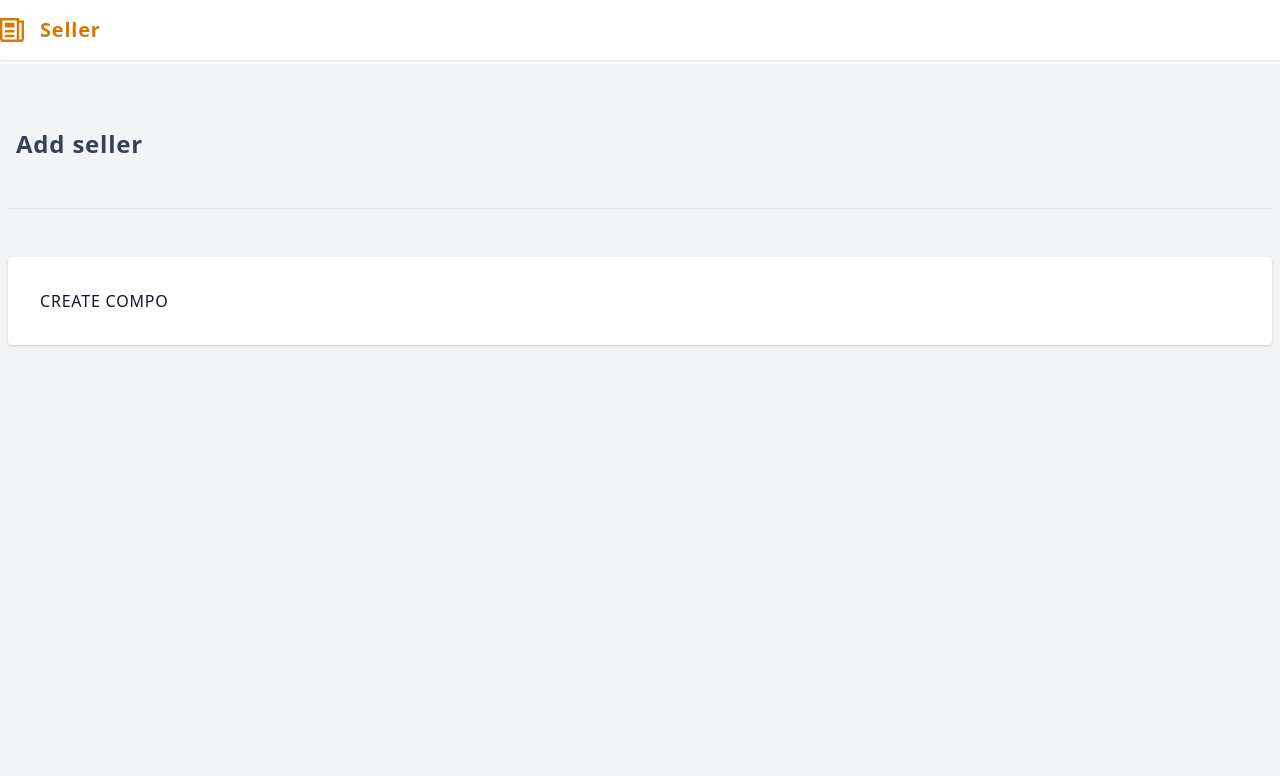
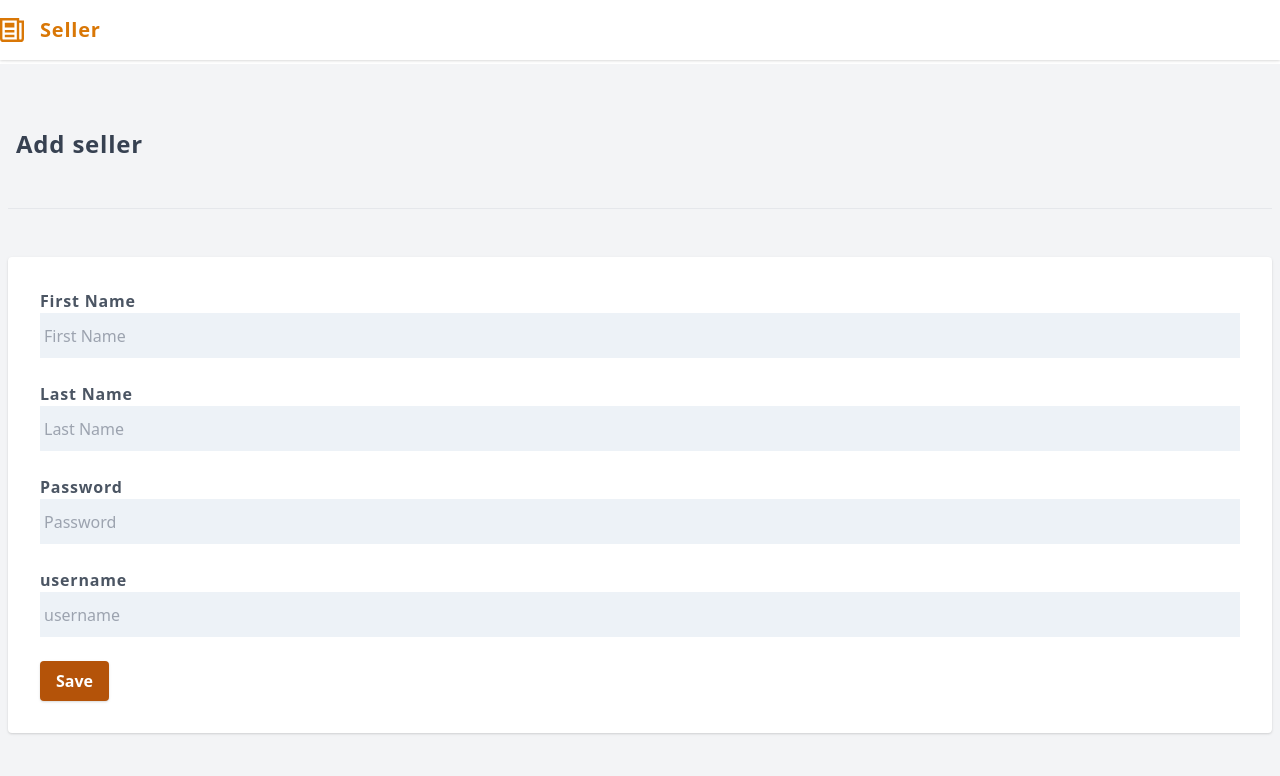
Before and after one commit to lisboaxd/fashion-store, a React (Create React App) app in the folder frontend/: page /create-seller in a window 1280 px wide. Shown: the top 776 px of the page. Built offline with nearby package versions, Linux system fonts and the light colour scheme; no server answers.

Commit message:
add create of seller

```diff
--- a/frontend/src/app/providers/rest-api.provider.ts
+++ b/frontend/src/app/providers/rest-api.provider.ts
@@ -54,7 +54,7 @@ export class RestAPIProvider {
 	): Promise<AxiosResponse<any>> => {
 		return this.axiosInstance.request({
 			method: RestAPIConstants.GET_METHOD,
-      url: RestAPIConstants.SELLER,
+			url: `${RestAPIConstants.SELLER}/`,
 			params: {
 				page,
 				limit,
@@ -65,7 +65,7 @@ export class RestAPIProvider {
 	public createSeller = (data: any): Promise<AxiosResponse<any>> => {
 		return this.axiosInstance.request({
 			method: RestAPIConstants.POST_METHOD,
-      url: RestAPIConstants.SELLER,
+			url: `${RestAPIConstants.SELLER}/`,
 			data,
 		});
 	};
@@ -76,7 +76,7 @@ export class RestAPIProvider {
 	): Promise<AxiosResponse<any>> => {
 		return this.axiosInstance.request({
 			method: RestAPIConstants.PATCH_METHOD,
-      url: `${RestAPIConstants.SELLER}/${sellerId}`,
+			url: `${RestAPIConstants.SELLER}/${sellerId}/`,
 			data,
 		});
 	};
@@ -84,7 +84,7 @@ export class RestAPIProvider {
 	public deleteSeller = (sellerId: number): Promise<AxiosResponse<any>> => {
 		return this.axiosInstance.request({
 			method: RestAPIConstants.DELETE_METHOD,
-      url: `${RestAPIConstants.SELLER}/${sellerId}`,
+			url: `${RestAPIConstants.SELLER}/${sellerId}/`,
 		});
 	};
 }
--- a/frontend/src/pages/seller/create/index.tsx
+++ b/frontend/src/pages/seller/create/index.tsx
@@ -1,6 +1,42 @@
+import { Formik, FormikProps } from "formik";
 import React from "react";
+import { useNavigate } from "react-router-dom";
+import { HTTPConstants } from "../../../app/constants/http.constants";
+import RouteConstants from "../../../app/constants/route.constants";
+import { ToastProvider } from "../../../app/providers/toast.provider";
+import { SellerService } from "../../../app/services/seller.service";
+import Loading from "../../../resources/components/loading";
+import SellerForm from "../../../resources/forms/seller";
+import { CreateSellerFormData } from "./types";
+import CreateSellerYupSchema from "./schema.yup";
+import { AxiosResponse } from "axios";
 
 const CreateSellersPage: React.FC = () => {
+	const toastProvider: ToastProvider = ToastProvider.Instance;
+	const sellerService: SellerService = SellerService.Instance;
+
+	const navigate: any = useNavigate();
+
+	async function createSeller(data: CreateSellerFormData): Promise<void> {
+		const requestResponse: AxiosResponse<any> = await sellerService.create({
+			user: data,
+		});
+
+		if (requestResponse.status === HTTPConstants.CREATED) {
+			toastProvider.success();
+
+			navigate(RouteConstants.LIST_SELLER);
+		}
+	}
+
+	async function handleSubmit(data: CreateSellerFormData): Promise<void> {
+		try {
+			await createSeller(data);
+		} catch (error) {
+			console.error(error);
+		}
+	}
+
 	return (
 		<>
 			<h1 className="flex items-center font-sans font-bold break-normal text-gray-700 px-2 text-xl mt-12 lg:mt-0 md:text-2xl">
@@ -9,7 +45,33 @@ const CreateSellersPage: React.FC = () => {
 			<hr className="bg-gray-300 my-12" />
 
 			<div className="p-8 mt-6 lg:mt-0 rounded shadow bg-white mb-40">
-				{/* TODO: Implementar FORM aqui */}CREATE COMPO
+				<Formik
+					initialValues={{
+						first_name: "",
+						last_name: "",
+						password: "",
+						username: "",
+					}}
+					onSubmit={handleSubmit}
+					validationSchema={CreateSellerYupSchema}
+					validateOnChange={false}
+					validateOnBlur
+				>
+					{(props: FormikProps<CreateSellerFormData>) => (
+						<form
+							autoComplete="off"
+							onSubmit={props.handleSubmit}
+							noValidate
+							encType="multipart/form-data"
+						>
+							{props.isSubmitting ? (
+								<Loading />
+							) : (
+								<SellerForm props={props} />
+							)}
+						</form>
+					)}
+				</Formik>
 			</div>
 		</>
 	);
--- /dev/null
+++ b/frontend/src/pages/seller/create/schema.yup.ts
@@ -0,0 +1,10 @@
+import Yup from "../../../config/yup.config";
+
+const CreateSellerYupSchema = Yup.object().shape({
+	first_name: Yup.string().required(),
+	last_name: Yup.string().required(),
+	password: Yup.string().required(),
+	username: Yup.string().required(),
+});
+
+export default CreateSellerYupSchema;
--- /dev/null
+++ b/frontend/src/pages/seller/create/types.ts
@@ -0,0 +1,6 @@
+export interface CreateSellerFormData {
+	first_name: string;
+	last_name: string;
+	password: string;
+	username: string;
+}
--- /dev/null
+++ b/frontend/src/resources/components/buttons/submit/index.tsx
@@ -0,0 +1,16 @@
+import { SubmitButtonOptions } from "./types";
+
+const SubmitButton: React.FC<SubmitButtonOptions> = () => {
+	return (
+		<>
+			<button
+				className="shadow bg-yellow-700 hover:bg-yellow-500 focus:shadow-outline focus:outline-none text-white font-bold py-2 px-4 rounded"
+				type="submit"
+			>
+				Save
+			</button>
+		</>
+	);
+};
+
+export default SubmitButton;
--- /dev/null
+++ b/frontend/src/resources/components/buttons/submit/types.ts
@@ -0,0 +1,3 @@
+export interface SubmitButtonOptions {
+	//
+}
--- /dev/null
+++ b/frontend/src/resources/components/inputs/text-input/index.tsx
@@ -0,0 +1,32 @@
+import { TextInputOptions } from "./types";
+
+const TextInput: React.FC<TextInputOptions> = ({ name, label, props }) => {
+	console.log("props.errors", props.errors);
+	console.log("props.values", props.values);
+
+	return (
+		<>
+			<label className="block text-gray-600 font-bold" htmlFor={name}>
+				{label}
+			</label>
+
+			<input
+				className="form-input block w-full focus:bg-white"
+				id={name}
+				name={name}
+				type="text"
+				placeholder={label}
+				onChange={props.handleChange}
+				value={props.values[name]}
+			/>
+
+			{props.errors[name] && (
+				<p className="py-2 text-sm text-gray-600 error">
+					{JSON.stringify(props.errors[name])}
+				</p>
+			)}
+		</>
+	);
+};
+
+export default TextInput;
--- /dev/null
+++ b/frontend/src/resources/components/inputs/text-input/types.ts
@@ -0,0 +1,7 @@
+import { FormikProps } from "formik";
+
+export interface TextInputOptions {
+	name: string;
+	label: string;
+	props: FormikProps<any>;
+}
--- /dev/null
+++ b/frontend/src/resources/forms/seller/index.tsx
@@ -0,0 +1,31 @@
+import SubmitButton from "../../components/buttons/submit";
+import TextInput from "../../components/inputs/text-input";
+import { SellerFormOptions } from "./types";
+
+const SellerForm: React.FC<SellerFormOptions> = ({ props }) => {
+	return (
+		<>
+			<div className="mb-6">
+				<TextInput name="first_name" label="First Name" props={props} />
+			</div>
+
+			<div className="mb-6">
+				<TextInput name="last_name" label="Last Name" props={props} />
+			</div>
+
+			<div className="mb-6">
+				<TextInput name="password" label="Password" props={props} />
+			</div>
+
+			<div className="mb-6">
+				<TextInput name="username" label="username" props={props} />
+			</div>
+
+			<div className="md:flex md:items-center">
+				<SubmitButton />
+			</div>
+		</>
+	);
+};
+
+export default SellerForm;
--- /dev/null
+++ b/frontend/src/resources/forms/seller/types.ts
@@ -0,0 +1,6 @@
+import { FormikProps } from "formik";
+import { CreateSellerFormData } from "../../../pages/seller/create/types";
+
+export interface SellerFormOptions {
+	props: FormikProps<CreateSellerFormData>;
+}
```
Lines whose indentation alone changed are shown as unchanged.
